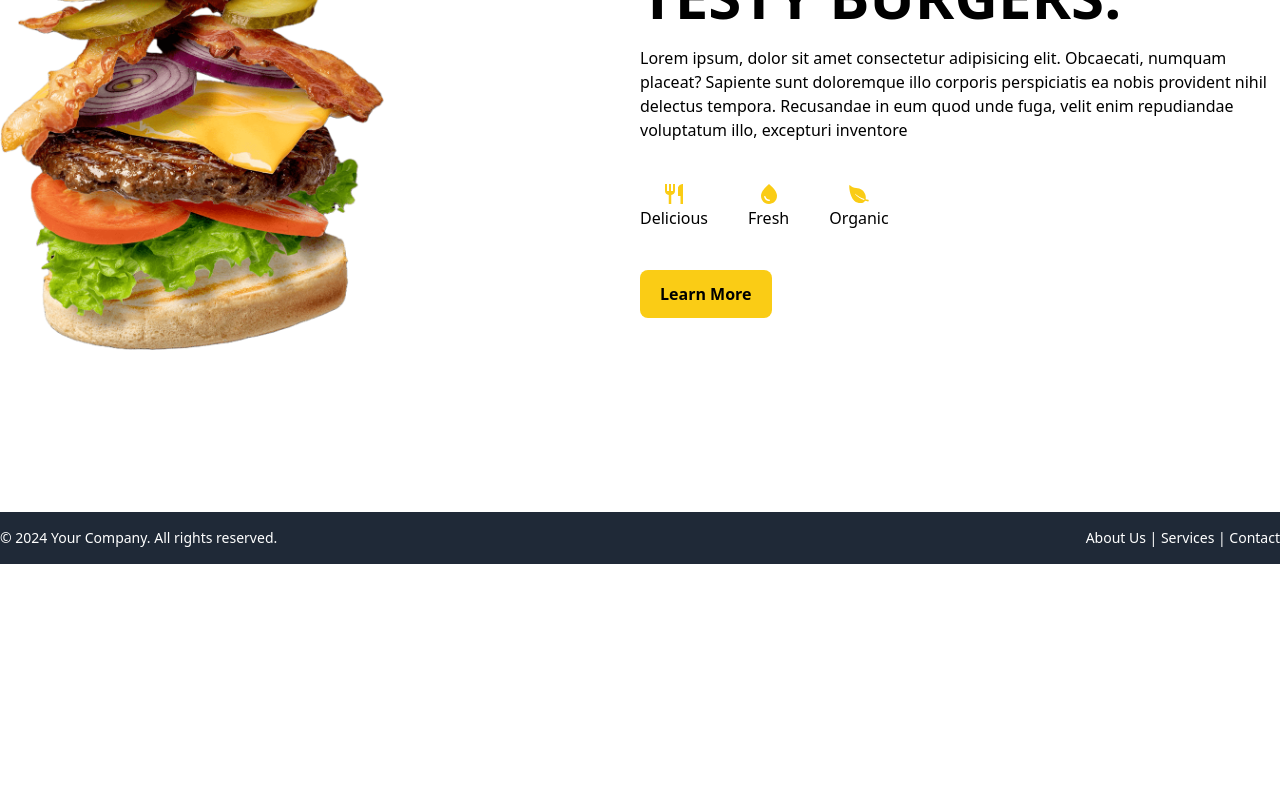
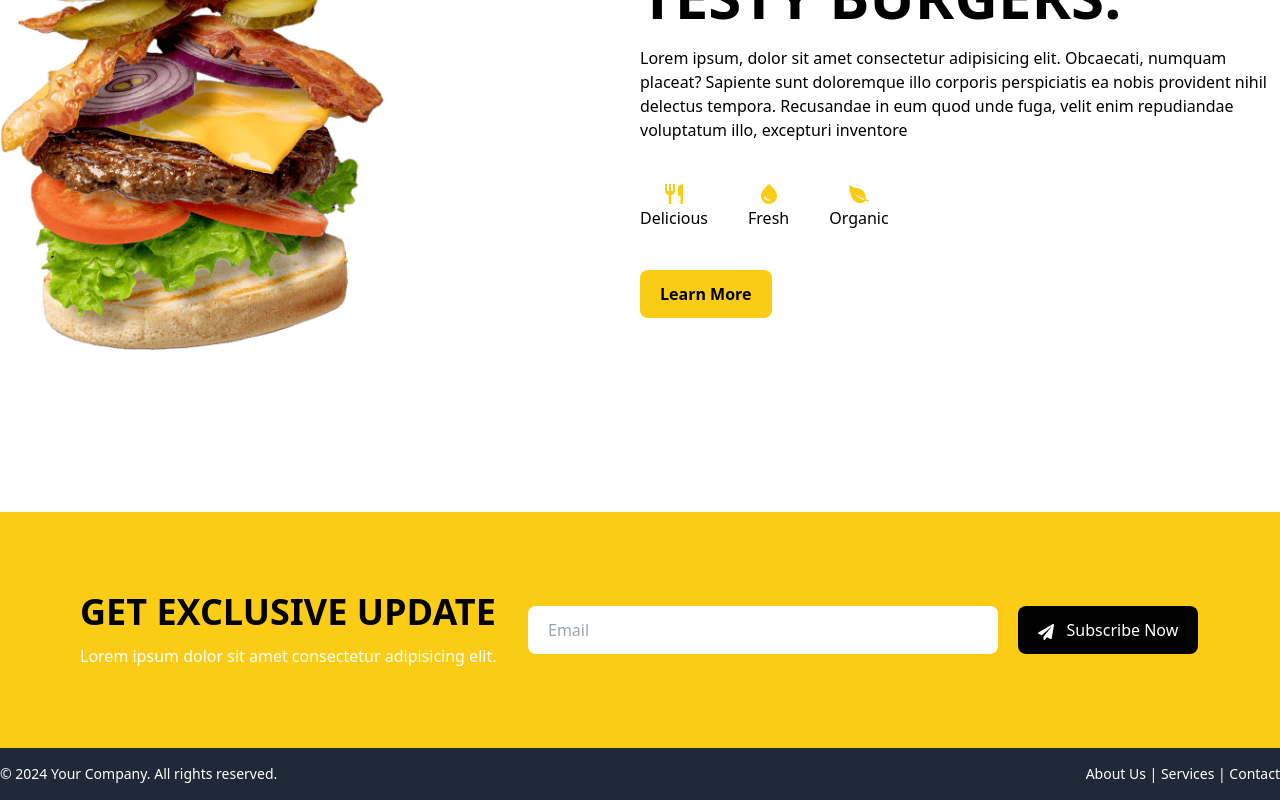
Before and after one commit to taiatulislam/burger-valley, a React (Vite) app: page / in a window 1280 px wide. Shown: the part 364-1164 px from the top of the page. Before the commit the page ends 928 px from the top, so only its background shows below. Built offline with nearby package versions, Linux system fonts and the light colour scheme.

Commit message:
newsletter section added

```diff
--- /dev/null
+++ b/src/Components/Shared/NewsLetter/NewsLetter.jsx
@@ -0,0 +1,32 @@
+import { FaPaperPlane } from "react-icons/fa";
+
+const NewsLetter = () => {
+  return (
+    <div className="bg-yellow-400">
+      <div className="flex items-center p-20">
+        <div className="w-[40%]">
+          <h2 className="text-4xl font-bold uppercase">Get exclusive update</h2>
+          <p className="mt-3 text-white">
+            Lorem ipsum dolor sit amet consectetur adipisicing elit.
+          </p>
+        </div>
+        <div className="w-[60%]">
+          <form className="flex gap-5">
+            <input
+              type="text"
+              placeholder="Email"
+              name=""
+              id=""
+              className="rounded-lg pl-5 py-3 w-[70%]"
+            />
+            <button className="bg-black rounded-lg py-3 px-5 text-white">
+              <FaPaperPlane className="inline mr-2" /> Subscribe Now
+            </button>
+          </form>
+        </div>
+      </div>
+    </div>
+  );
+};
+
+export default NewsLetter;
--- a/src/pages/home/Home.jsx
+++ b/src/pages/home/Home.jsx
@@ -1,9 +1,11 @@
 import Banner from "../../Components/HomeComponents/Banner/Banner";
+import NewsLetter from "../../Components/Shared/NewsLetter/NewsLetter";
 
 function Home() {
   return (
     <div className="max-w-7xl mx-auto">
       <Banner />
+      <NewsLetter />
     </div>
   );
 }
```
